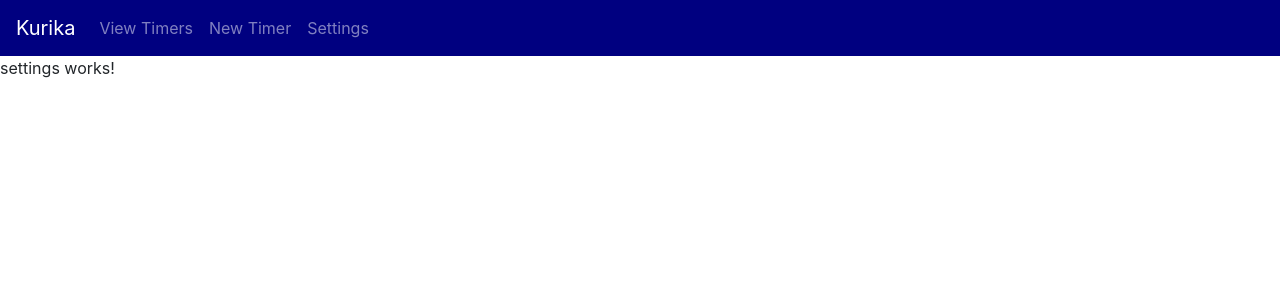
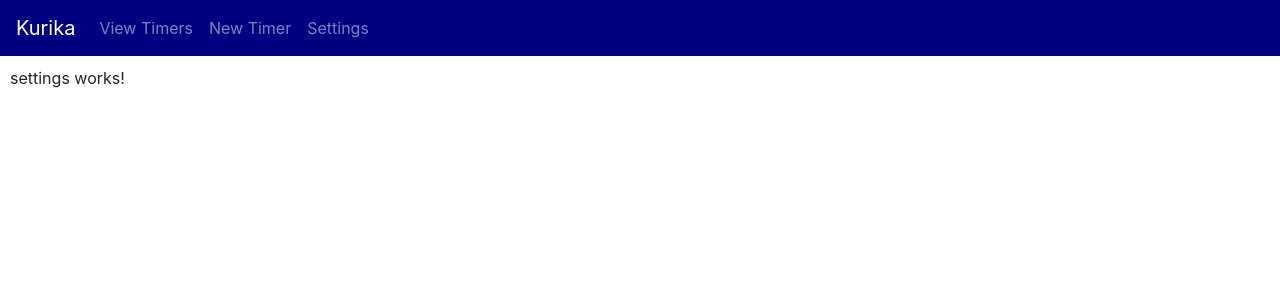
Before and after one commit to ceg9498/kurika-tasks, an Angular app: page /settings in a window 1280 px wide. Shown: the top 300 px of the page. Built offline with nearby package versions, Linux system fonts and the light colour scheme.

Commit message:
Add padding to pages

```diff
--- a/src/app/add-timer/add-timer.component.html
+++ b/src/app/add-timer/add-timer.component.html
@@ -1 +1,3 @@
-<p>add-timer works!</p>
+<div class="content">
+  <p>add-timer works!</p>
+</div>
--- a/src/app/app.component.html
+++ b/src/app/app.component.html
@@ -1,8 +1,3 @@
-<!--
-header / navbar
-
-body content
--->
 <app-navbar></app-navbar>
 
 <router-outlet></router-outlet>
--- a/src/app/edit-timer/edit-timer.component.html
+++ b/src/app/edit-timer/edit-timer.component.html
@@ -1 +1,3 @@
-<p>edit-timer works!</p>
+<div class="content">
+  <p>edit-timer works!</p>
+</div>
--- a/src/app/home/home.component.html
+++ b/src/app/home/home.component.html
@@ -1 +1,3 @@
-<p>home works!</p>
+<div class="content">
+  <p>home works!</p>
+</div>
--- a/src/app/settings/settings.component.html
+++ b/src/app/settings/settings.component.html
@@ -1 +1,3 @@
-<p>settings works!</p>
+<div class="content">
+  <p>settings works!</p>
+</div>
--- a/src/app/timers/timers.component.html
+++ b/src/app/timers/timers.component.html
@@ -1 +1,3 @@
-<p>timers works!</p>
+<div class="content">
+  <p>timers works!</p>
+</div>
--- a/src/styles.scss
+++ b/src/styles.scss
@@ -1,6 +1,10 @@
 /* You can add global styles to this file, and also import other style files */
 
 @import '~bootstrap/dist/css/bootstrap.min.css';
+
+.content {
+  padding: 10px;
+}
 
 .bg-brand-primary {
   background-color: #000080;
```
